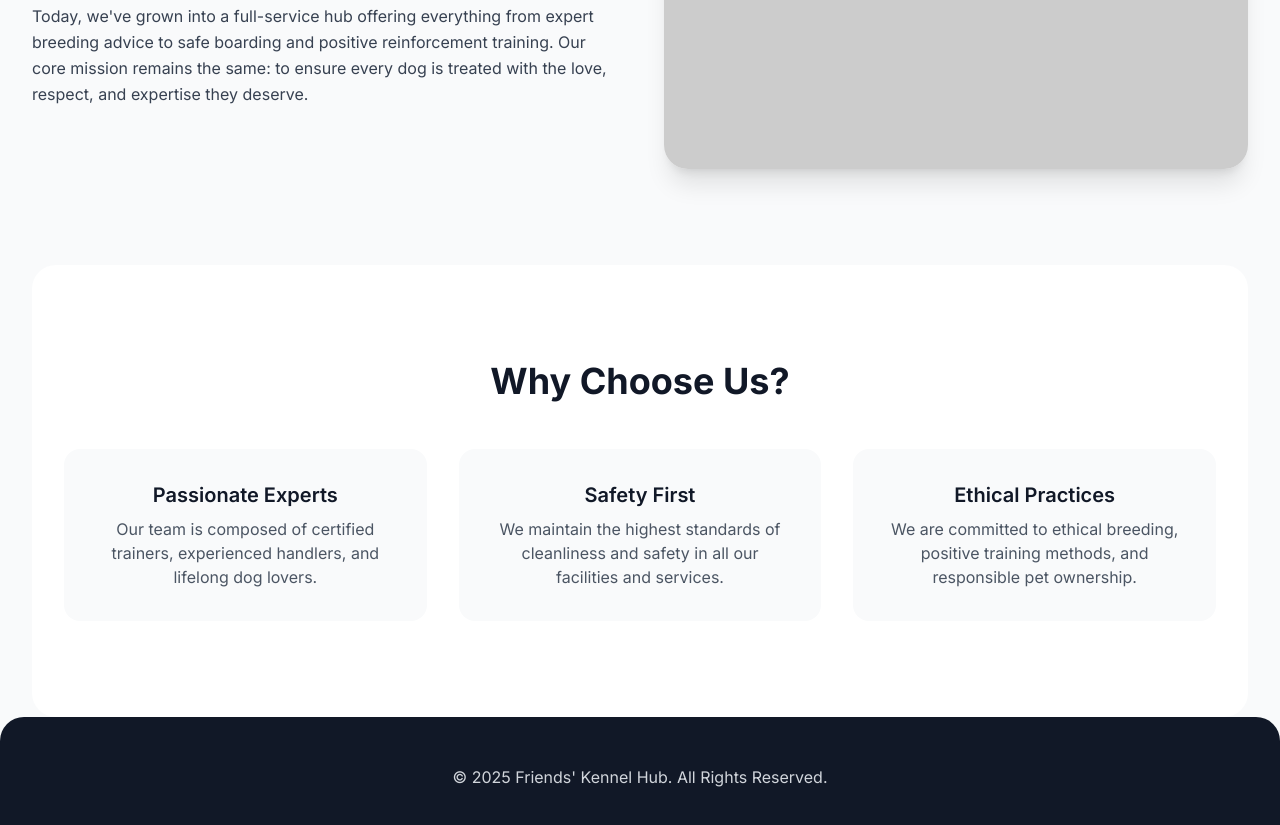
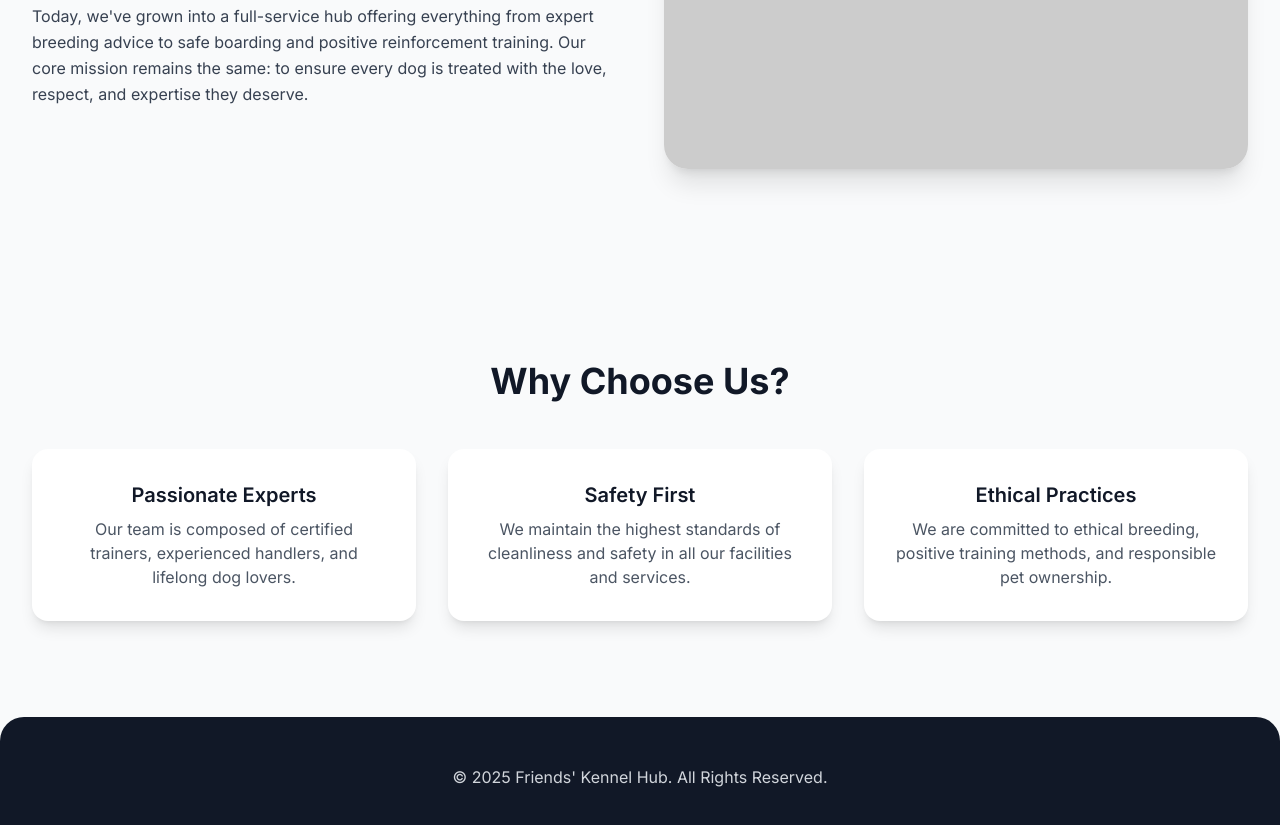
Before and after one commit to Friends-Kennel-Hub/Friends_Kennel_Hub, a plain HTML site: page about.html in a window 1280 px wide. Shown: the part 773-1598 px from the top of the page. Drawn offline with nearby package versions, Linux system fonts and the light colour scheme; placeholder pictures from the web are drawn by us; a web font is replaced by a local one.

Commit message:
Update about.html

```diff
--- a/about.html
+++ b/about.html
@@ -76,19 +76,19 @@
             </div>
         </section>
 
-        <section id="why-us" class="bg-white py-20 sm:py-24 rounded-3xl mx-4 sm:mx-8">
+        <section id="why-us" class="py-20 sm:py-24">
             <div class="container mx-auto px-4 sm:px-6 lg:px-8">
                 <h2 class="text-3xl sm:text-4xl font-bold text-center mb-12">Why Choose Us?</h2>
                 <div class="grid grid-cols-1 md:grid-cols-3 gap-8 text-center">
-                    <div class="bg-gray-50 p-8 rounded-2xl">
+                    <div class="bg-white p-8 rounded-2xl shadow-lg">
                         <h3 class="text-xl font-semibold mb-2">Passionate Experts</h3>
                         <p class="text-gray-600">Our team is composed of certified trainers, experienced handlers, and lifelong dog lovers.</p>
                     </div>
-                    <div class="bg-gray-50 p-8 rounded-2xl">
+                    <div class="bg-white p-8 rounded-2xl shadow-lg">
                         <h3 class="text-xl font-semibold mb-2">Safety First</h3>
                         <p class="text-gray-600">We maintain the highest standards of cleanliness and safety in all our facilities and services.</p>
                     </div>
-                    <div class="bg-gray-50 p-8 rounded-2xl">
+                    <div class="bg-white p-8 rounded-2xl shadow-lg">
                         <h3 class="text-xl font-semibold mb-2">Ethical Practices</h3>
                         <p class="text-gray-600">We are committed to ethical breeding, positive training methods, and responsible pet ownership.</p>
                     </div>
```
